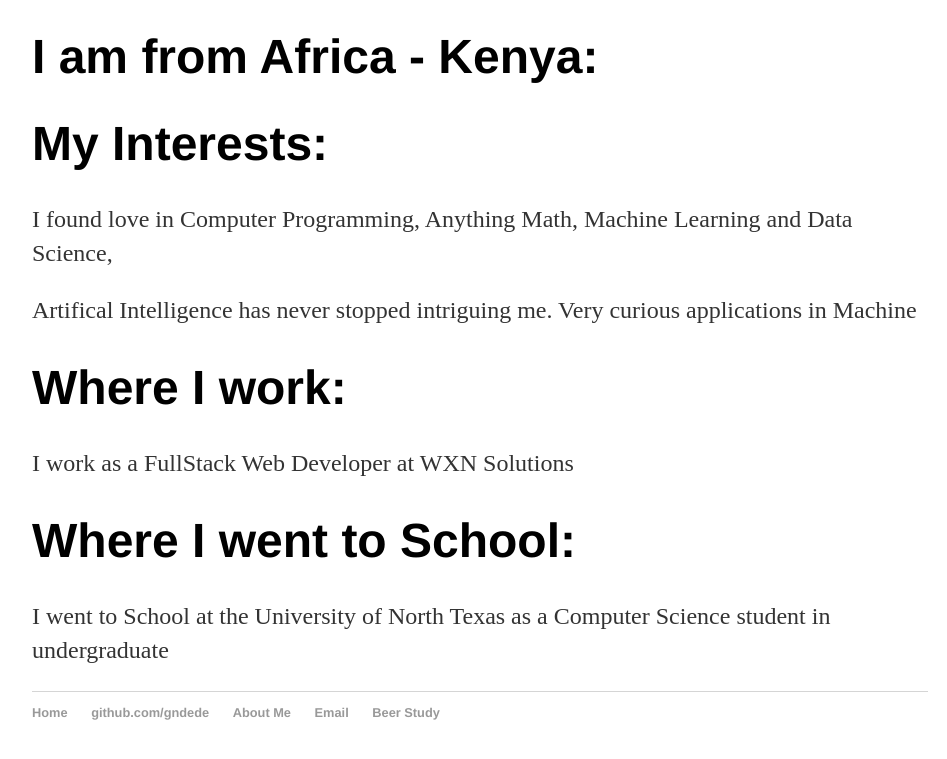
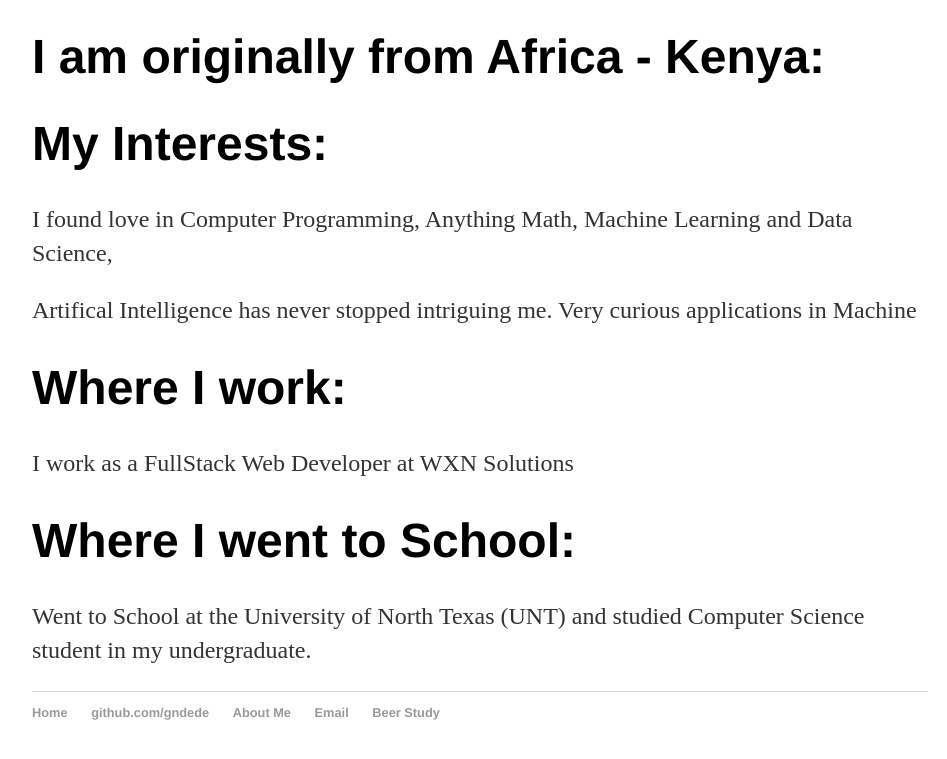
Before and after one commit to gndedesmu/gndede-smu.edu, a plain HTML site: page aboutme.html in a window 1280 px wide. Shown: the part 537-1296 px from the top of the page, without its empty margins (160-1107 px from the left). Drawn offline with Linux system fonts and the light colour scheme.

Commit message:
Update aboutme.html

```diff
--- a/aboutme.html
+++ b/aboutme.html
@@ -21,7 +21,7 @@
 			<!--<p></p>-->
     			<h1>This is Me:</h1>
 			<p><img src="WhatsApp Image 2021-03-22 at 11.28.49 PM.jpeg" width=180px; height:40px;></p>
-			<h1>I am from Africa - Kenya:</h1>
+			<h1>I am originally from Africa - Kenya:</h1>
 			<!--<p>I'm best known as the horrible cop from <em>A Touch of Evil</em> Don't trust me. <a href="/about">Read more about my life...</a></p>
 			<p>I'm best known as the horrible cop from <em>A Touch of Evil</em> Don't trust me. <a href="/about">Read more about my life...</a></p>
 			<p>I'm best known as the horrible cop from <em>A Touch of Evil</em> Don't trust me. <a href="/about">Read more about my life...</a></p>-->
@@ -31,7 +31,7 @@
 			<h1>Where I work:</h1>
 			<p>I work as a FullStack Web Developer at WXN Solutions</p>
 			<h1>Where I went to School:</h1>
-			<p>I went to School at the University of North Texas as a Computer Science student in undergraduate</p>
+			<p>Went to School at the University of North Texas (UNT) and studied Computer Science student in my undergraduate.</p>
 			</div><!-- /.blurb -->
 		</div><!-- /.container -->
 		<footer>
```
